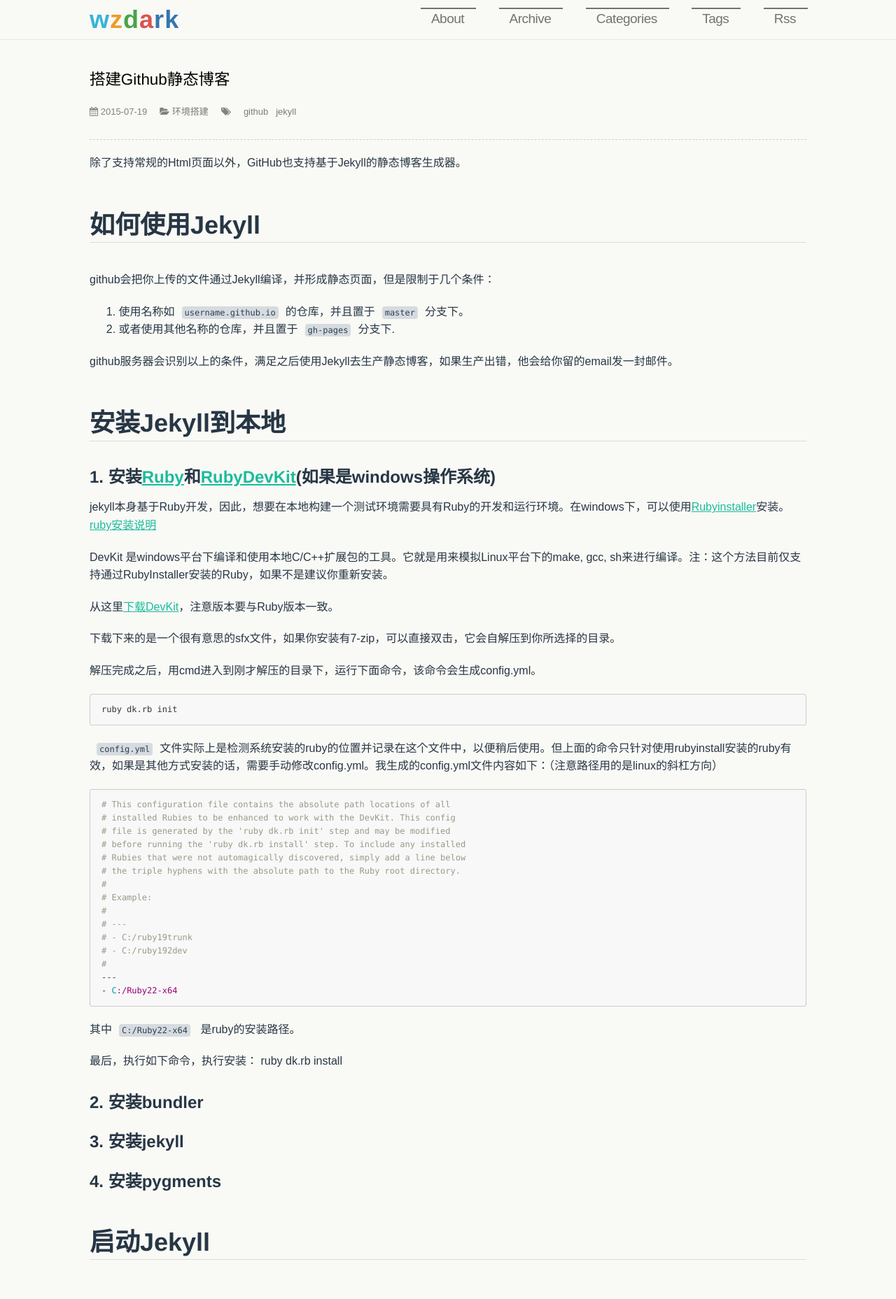
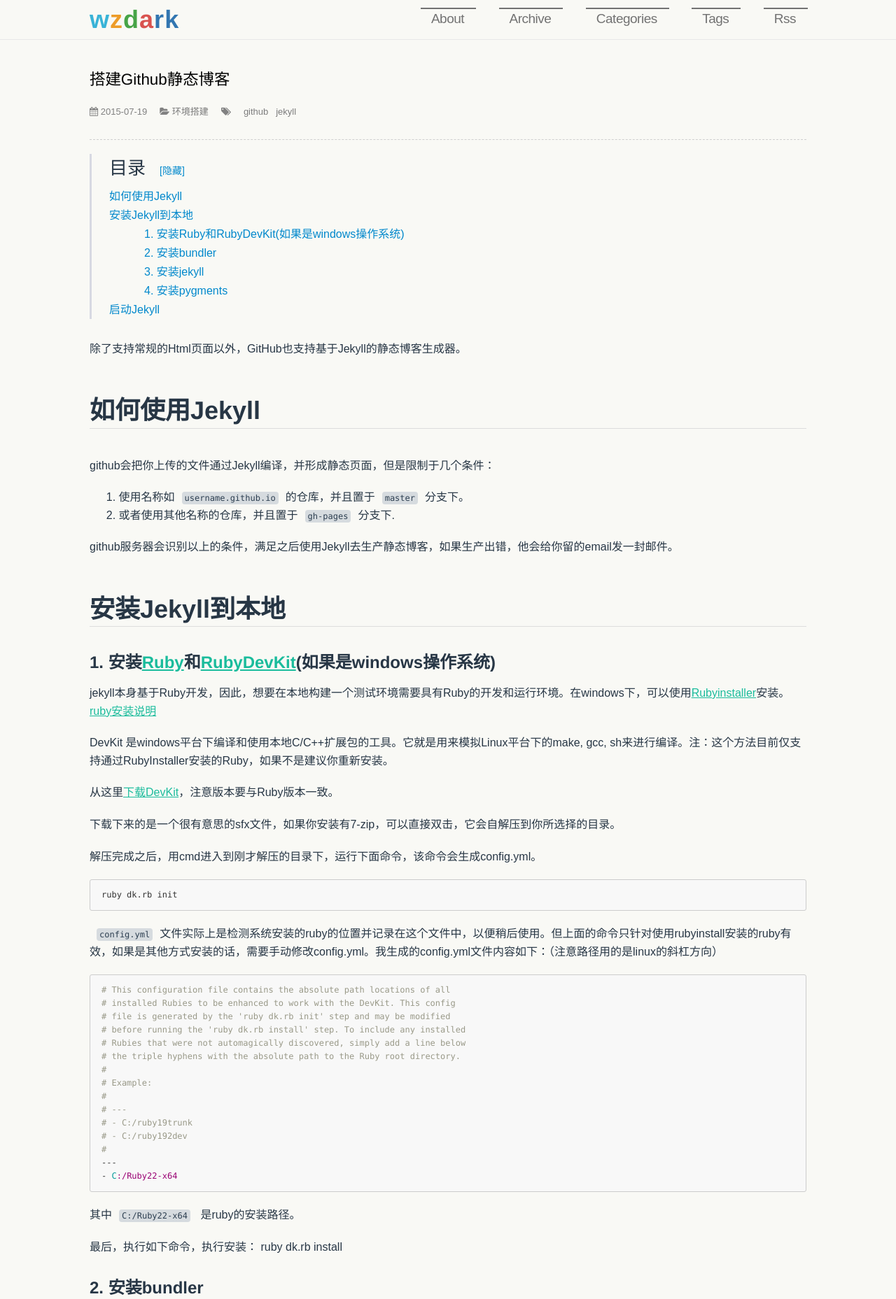
Before and after one commit to wzdark/personalInfo, a Jekyll site: the page built from _posts/2015-07-19-githubBlog.markdown, in a window 1280 px wide, cut to the strip 0-1857 px from the top of the page. Shown: the whole strip at 70% size. Built offline with Jekyll 4.4.1, drawn with Linux system fonts in a browser that asks for light colours; nearby versions of some CDN libraries; Markdown is read by kramdown in place of the engine named in the settings; comment, search, counter and statistics services are not loaded.

Commit message:
添加自动生成目录脚本 toc：table of content

```diff
--- a/_includes/head.html
+++ b/_includes/head.html
@@ -16,6 +16,8 @@
 <link href="//maxcdn.bootstrapcdn.com/font-awesome/4.1.0/css/font-awesome.min.css" rel="stylesheet">
 <script src="{{ "/js/jquery.js" | prepend:site.baseurl }}"></script>
 <script src="{{ "/js/function_about.js" | prepend:site.baseurl }}"></script>
+
+
 <!-- {% if page.url == "/404.html" %} -->
 <!-- <meta http-equiv="refresh" content="5; url=/"> -->
 <!-- {% endif %} -->
--- a/_layouts/post.html
+++ b/_layouts/post.html
@@ -26,3 +26,18 @@ layout: default
     </article>
     {% include custom/duoshuo.html %}
 </div>
+
+
+
+<!-- 根据标题自动生成目录 -->
+<script src="{{ "/js/jquery-catalog/jquery-catalog.js" | prepend:site.baseurl }}"></script>
+<link rel="stylesheet" href="{{"/js/jquery-catalog/jquery-catalog.css"| prepend:site.baseurl}}">
+<script>
+	$(function(){
+		var options = {
+			root : $(".post-content")[0]
+		};
+
+		$(".toc").generateCatalog(options);
+	});
+</script>
--- a/_posts/2015-07-19-githubBlog.markdown
+++ b/_posts/2015-07-19-githubBlog.markdown
@@ -7,9 +7,18 @@ tags: [github, jekyll]
 ---
 
 
+-----------------------
 
------------------------
+
+<div class="toc">
+
+</div>
+
+
 除了支持常规的Html页面以外，GitHub也支持基于Jekyll的静态博客生成器。
+
+
+
 
 #如何使用Jekyll
 github会把你上传的文件通过Jekyll编译，并形成静态页面，但是限制于几个条件：
--- a/css/main.css
+++ b/css/main.css
@@ -139,6 +139,7 @@ strong {
     height: 50px;
     clear:both;
     font-size: 14px;
+	background: #F9F9F5;
 }
 
 .footer-heading {
--- /dev/null
+++ b/js/jquery-catalog/jquery-catalog.css
@@ -0,0 +1,48 @@
+.toc a:hover,.toc a:active,.toc a:focus {
+    color: #5BA4E5;
+    text-decoration: underline;
+    outline: medium none;
+}
+
+.toc a{
+	color: #08c;
+	text-decoration: none;
+	cursor: pointer;
+}
+
+.toc ul {
+  list-style-type: none;
+  padding: 0;
+  margin: 0 0 0px 25px;
+}
+
+.toc li{
+	  line-height: 27px;
+}
+
+.toc{
+	font-size: 16px;
+	overflow: hidden;
+	border-left: 3px solid #D7D9E2;
+	margin-bottom: 30px;
+}
+
+.toc > .toc-wrap{
+	float: left;
+	transition: height 0.3s;
+	-moz-transition: height 0.3s;
+	-webkit-transition: height 0.3s;
+	-ms-transition: height 0.3s;
+}
+
+.toc > .toc-header{
+	margin-left: 25px;
+	margin-bottom: 5px;
+	  font-size: 26px;
+}
+
+.toc .catalogBtn{
+	display: inline;
+	margin: 0px 0 0 20px;
+	font-size: 14px;
+}
--- /dev/null
+++ b/js/jquery-catalog/jquery-catalog.js
@@ -0,0 +1,117 @@
+/*
+ * catalog
+ * 根据标题生成目录
+ * Copyright 2015-2015
+ * Authors: Wang Zhuo
+ * All Rights Reserved.
+
+ * Project: https://github.com/wzdark
+*/
+/* global define */
+(function($) {
+	if (!$) {
+		console.warn("error on loading jquery-catalog. please use jquery before jquery-catalog!");
+		return;
+	}
+
+	/*目录节点类*/
+	/*
+	 * @para level 节点深度 0为第一层节点
+	 * @para hLevel 标题深度表示该节点匹配第几级标题
+	 * @para jqObj 该节点的jquery对象
+	 */
+	function Node(jqObj) {
+		this.top = jqObj.offset().top;
+		this.jqObj = jqObj;
+		this.childNodes = [];
+		this.level = jqObj[0].tagName.substr(1, 1);
+
+
+		//设置id和name属性
+		this.name = jqObj.text();
+		jqObj.attr("id", this.name);
+		jqObj.attr("name", this.name);
+	}
+
+	/*end 目录节点类*/
+
+
+
+	$.fn.generateCatalog = function(options) {
+
+		var opts = $.extend({}, $.fn.generateCatalog.defaults, options);
+
+		//容器
+		var catalogContainer = $(this);
+
+		//获取所有的h标签并计算位置,按top排序，top越小排名越靠前
+		var hItems = getHeaders($(opts.root));
+
+		var header = $("<div class='toc-header'>目录</div>").appendTo(catalogContainer);
+
+		var wrap = $("<div class='toc-wrap' />").appendTo(catalogContainer);
+		for (var i = 0; i < hItems.length; i++) {
+			generateHeader(hItems[i], wrap);
+		}
+		var btn = $("<a class='catalogBtn' data-state='show'>[隐藏]</a>").appendTo(header);
+
+		var wrapHeight =   wrap.height();
+		wrap.css("height", wrapHeight);
+
+		btn.click(function() {
+			//隐藏
+			if ("show" == $(this).attr("data-state")) {
+				wrap.css("height", "0");
+				$(this).attr("data-state", "hide");
+				$(this).text("[显示]");
+			}
+			//显示
+			else {
+				wrap.css("height", wrapHeight);
+				$(this).attr("data-state", "show");
+				$(this).text("[隐藏]");
+			}
+
+		});
+
+
+	};
+
+	$.fn.generateCatalog.defaults = {
+		root : window.document
+	};
+
+	function generateHeader(node, container) {
+		var tempRoot = container;
+		for (var i = 1; i <= node.level; i++) {
+			var ul = $("<ul></ul>").appendTo(tempRoot);
+			var li = $("<li></li>").appendTo(ul);
+			tempRoot = li;
+		}
+		$("<a href='#" + node.name + "'>" + node.name + "</a>").appendTo(tempRoot);
+	}
+
+	function getHeaders(root) {
+		var res = [];
+		for (var i = 0; i < 7; i++) {
+			var items = root.find('h' + i);
+			for (var index = 0; index < items.length; index++) {
+				var node = new Node($(items[index]));
+				res.push(node);
+			}
+		}
+
+		res.sort(function(x, y) {
+			if (x.top > y.top) {
+				return 1;
+			} else {
+				return -1;
+			}
+		});
+
+		return res;
+	}
+
+
+
+}(jQuery));
```
Also changed, not shown: _layouts/default.html (indentation only).
